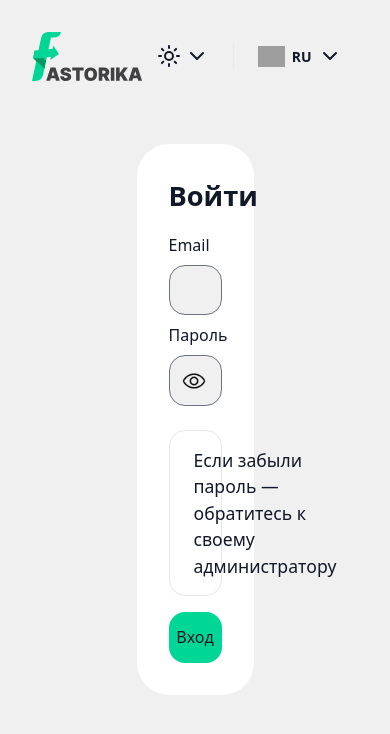
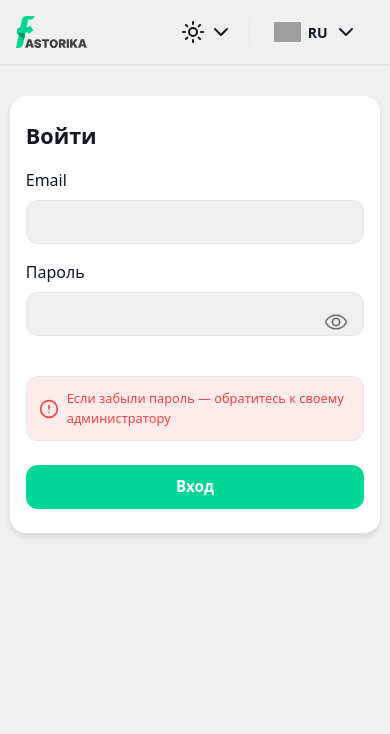
Before and after one commit to MuhammadBek1997/adminfastorika, a React (Vite) app: page / in a window 390 px wide. Shown: the top 734 px of the page. Built offline with nearby package versions, Linux system fonts and the light colour scheme; grey boxes are pictures that could not be loaded.

Commit message:
admins page editing

```diff
--- a/src/styles/Login.css
+++ b/src/styles/Login.css
@@ -1,48 +1,85 @@
 .login-admin{
     background-color: var(--bg-body);
-   padding-top: 9rem;
+    padding-top: 9rem;
+    min-height: 100vh;
+    display: flex;
+    flex-direction: column;
+    align-items: center;
 }
+
 .login-navbar{
     width: 100vw;
     position: fixed;
     top: 0;
+    left: 0;
     display: flex;
     align-items: center;
     justify-content: space-between;
-    padding: 2rem;
+    padding: 1.5rem 2rem;
+    background-color: var(--bg-body);
+    z-index: 100;
+    box-shadow: 0 1px 3px rgba(0, 0, 0, 0.1);
 }
+
 .logo img{
     width: 7rem;
+    height: auto;
 }
+
 .dropdowns-cont{
     display: flex;
     justify-content: center;
     align-items: center;
     gap: 1rem;
 }
+
 .login-cont{
-    width: 30%;
+    width: 100%;
+    max-width: 480px;
     background-color: var(--bg);
-    border-radius: 2rem;
-    padding: 2rem;
+    border-radius: 1.5rem;
+    padding: 2.5rem;
     margin: 0 auto;
+    box-shadow: 0 4px 6px rgba(0, 0, 0, 0.1);
 }
+
 .login-cont h1{
-    font-size: 1.7rem;
+    font-size: 1.75rem;
     font-weight: 600;
+    margin-bottom: 1.5rem;
+    color: var(--text);
 }
+
 .login-cont-form{
     width: 100%;
-    margin: 1rem auto;
+    margin: 1.5rem 0;
 }
+
+.login-cont-form label{
+    display: block;
+    margin-bottom: 0.5rem;
+    font-weight: 500;
+    color: var(--text);
+}
+
 .login-cont-form input{
     width: 100%;
-    height: 6vh;
+    height: 3rem;
     background-color: var(--bg-body);
-    margin: 0.5rem auto;
-    border-radius: 1rem;
-    padding: 1rem;
+    margin-bottom: 1rem;
+    border-radius: 0.75rem;
+    padding: 0 1rem;
+    border: 1px solid var(--border);
+    color: var(--text);
+    font-size: 1rem;
+    transition: border-color 0.2s;
 }
+
+.login-cont-form input:focus{
+    outline: none;
+    border-color: var(--btn-primary);
+}
+
 .login-cont-form-psw{
     width: 100%;
     position: relative;
@@ -50,24 +87,129 @@
     align-items: center;
     justify-content: center;
 }
+
 .login-cont-form-psw img{
     width: 1.5rem;
+    height: 1.5rem;
     position: absolute;
     right: 1rem;
+    cursor: pointer;
+    opacity: 0.6;
+    transition: opacity 0.2s;
 }
+
+.login-cont-form-psw img:hover{
+    opacity: 1;
+}
+
 .login-cont button{
     width: 100%;
-    height: 6vh;
+    height: 3rem;
     background-color: var(--btn-primary);
-    border-radius: 1rem;
-    font-weight: 500;
+    border-radius: 0.75rem;
+    font-weight: 600;
+    font-size: 1rem;
+    color: white;
+    cursor: pointer;
+    transition: opacity 0.2s;
 }
+
+.login-cont button:hover{
+    opacity: 0.9;
+}
+
 .login-forgot{
-    margin: 1rem auto;
+    margin: 1.5rem 0;
     padding: 1rem;
-    border-radius: 1rem;
+    border-radius: 0.75rem;
     border: 1px solid var(--border);
+    background-color: rgba(239, 68, 68, 0.1);
     display: flex;
+    align-items: center;
     gap: 0.5rem;
-    font-size: 1.1rem;
+    font-size: 0.95rem;
+    color: #ef4444;
 }
+
+.login-forgot svg{
+    flex-shrink: 0;
+    width: 1.25rem;
+    height: 1.25rem;
+}
+
+/* Responsive styles */
+@media (max-width: 768px) {
+    .login-admin{
+        padding-top: 7rem;
+    }
+
+    .login-navbar{
+        padding: 1rem 1.5rem;
+    }
+
+    .logo img{
+        width: 5rem;
+    }
+
+    .login-cont{
+        max-width: 90%;
+        padding: 2rem 1.5rem;
+        border-radius: 1.25rem;
+    }
+
+    .login-cont h1{
+        font-size: 1.5rem;
+    }
+
+    .login-forgot{
+        font-size: 0.875rem;
+    }
+}
+
+@media (max-width: 480px) {
+    .login-admin{
+        padding-top: 6rem;
+    }
+
+    .login-navbar{
+        padding: 0.75rem 1rem;
+    }
+
+    .logo img{
+        width: 4.5rem;
+    }
+
+    .dropdowns-cont{
+        gap: 0.5rem;
+    }
+
+    .login-cont{
+        max-width: 95%;
+        padding: 1.5rem 1rem;
+        border-radius: 1rem;
+    }
+
+    .login-cont h1{
+        font-size: 1.35rem;
+        margin-bottom: 1rem;
+    }
+
+    .login-cont-form{
+        margin: 1rem 0;
+    }
+
+    .login-cont-form input{
+        height: 2.75rem;
+        font-size: 0.95rem;
+    }
+
+    .login-cont button{
+        height: 2.75rem;
+        font-size: 0.95rem;
+    }
+
+    .login-forgot{
+        font-size: 0.8rem;
+        padding: 0.75rem;
+    }
+}
```
